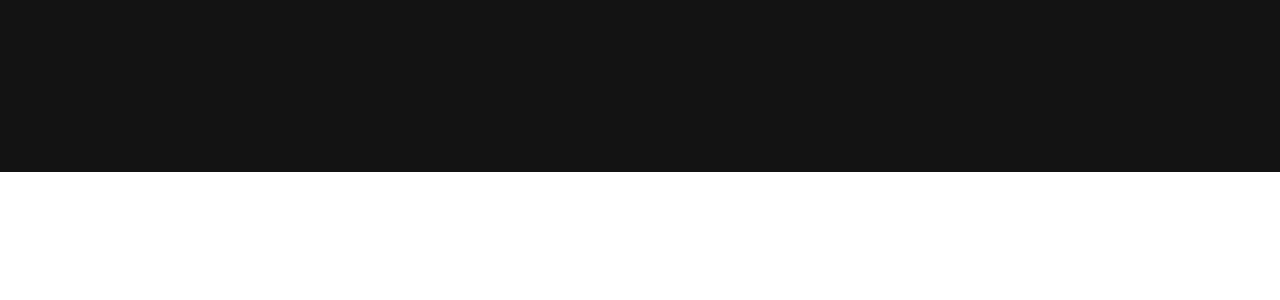
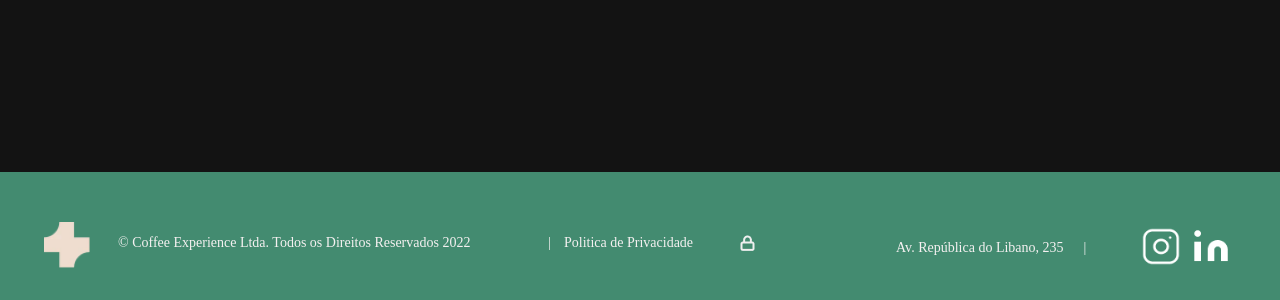
Before and after one commit to jeovanedossantossantos/desafio-chefao, a React (Create React App) app in the folder front-cafe/: page /contact in a window 1280 px wide. Shown: the part 1828-2128 px from the top of the page. Before the commit the page ends 2000 px from the top, so only its background shows below. Built offline with nearby package versions, Linux system fonts and the light colour scheme; a small style sheet from the web is missing.

Commit message:
fix: tamanho do banner para cada resoluão ajustado

```diff
--- a/front-cafe/src/Routes.tsx
+++ b/front-cafe/src/Routes.tsx
@@ -4,7 +4,7 @@ import { Cadastra } from './views/DeashBordRoot/Cadastro';
 import { Formulario } from './views/DeashBordRoot/Formulario';
 import Login from './views/DeashBordRoot/Login';
 import { Home } from './views/Home'
-import { Contact } from './views/Contact'
+
 import { SearchPage } from './views/SearchPage'
 import { ProductPage } from './views/ProductPage'
 import { ContactPage } from './views/ContactPage'
--- a/front-cafe/src/components/SearchBar/index.tsx
+++ b/front-cafe/src/components/SearchBar/index.tsx
@@ -5,6 +5,7 @@ import { DataProps } from '../../Interfaces/DataProps';
 import { api } from '../../serve';
 import { useEffect, useState } from 'react';
 import { useNavigate } from 'react-router-dom';
+
 
 interface SearchBarProps {
   SearchBarTitle?: string;
@@ -83,6 +84,7 @@ export const SearchBar: React.FC<SearchBarProps> = ({ SearchBarTitle, SearchBarP
 
 
 
+
     </div>
   )
 }
--- a/front-cafe/src/components/SearchBar/styles.ts
+++ b/front-cafe/src/components/SearchBar/styles.ts
@@ -8,6 +8,7 @@ flex-direction: column;
 margin-top: 17vh;
 /* margin: auto; */
 justify-content:center;
+margin-bottom:8vw;
 @media screen
   and (min-width: 460px)
   and (max-width: 801px){
--- a/front-cafe/src/views/Contact/index.tsx
+++ /dev/null
@@ -1,6 +0,0 @@
-export const Contact: React.FC = () => {
-    return ( <div>
-
-    </div>
-    )
-}
--- a/front-cafe/src/views/Contact/styles.ts
+++ /dev/null
@@ -1 +0,0 @@
-import styled from "styled-components"
--- a/front-cafe/src/views/ContactPage/index.tsx
+++ b/front-cafe/src/views/ContactPage/index.tsx
@@ -1,6 +1,7 @@
 import {ContactHeaderBackground} from './styles';
 import {Header} from '../../components/Header';
 import {Contact} from '../../components/Contact';
+import {Footer} from '../../components/Footer';
 
 export const ContactPage: React.FC = () => {
     return ( <div>
@@ -12,7 +13,7 @@ export const ContactPage: React.FC = () => {
      </Contact>
 
      </ContactHeaderBackground>
-
+     <Footer/>
     </div>
     )
 }
--- a/front-cafe/src/views/Home/style.ts
+++ b/front-cafe/src/views/Home/style.ts
@@ -13,13 +13,23 @@ export const HomeHeaderBackground = styled.div`
     background-position: center;
     filter: saturate(89%);
 
+
     @media only screen and (min-width: 1920px) {
         background-size: cover;
 
     }
     @media only screen and (max-width: 1440px) {
-        background-position: 50% 28%;
+        background-position: 60% 22%;
         background-size: 1500px;
+
+    }
+    @media only screen and (max-width: 1366px) {
+        background-position: 90% 19%;
+        background-size: 1400px;
+    }
+    @media only screen and (max-width: 1280px) {
+        background-position: 30% 18%;
+        background-size: 1400px;
     }
 
     @media only screen and (max-width: 1024px) {
@@ -33,10 +43,10 @@ export const HomeHeaderBackground = styled.div`
 
 export const BannerText = styled.div`
 color: #EFEFEF;
-margin-top: 8.6%;
+margin-top: 11.2%;
 text-align: center;
 @media only screen and (max-width: 1024px) {
-    margin-top: 14.6%;
+    margin-top: 164.6%;
     }
 
 `
--- a/front-cafe/src/views/ProductPage/index.tsx
+++ b/front-cafe/src/views/ProductPage/index.tsx
@@ -9,7 +9,7 @@ import { useParams } from 'react-router-dom';
 import { api } from '../../serve';
 import { useEffect, useState } from 'react';
 import { DataProps } from '../../Interfaces/DataProps';
-
+import { Footer } from '../../components/Footer';
 
 export const ProductPage: React.FC = () => {
 
@@ -107,6 +107,7 @@ export const ProductPage: React.FC = () => {
                 </Container>
 
             </ContentBackground>
+            <Footer/>
         </div>
     )
 }
--- a/front-cafe/src/views/SearchPage/index.tsx
+++ b/front-cafe/src/views/SearchPage/index.tsx
@@ -12,6 +12,7 @@ export const SearchPage: React.FC = () => {
         <SearchCard/>
 
         </SearchHeaderBackground>
+
     </div>
     )
 }
```
Also changed, not shown: 1 other file (tests, documents, lock files or other folders).
